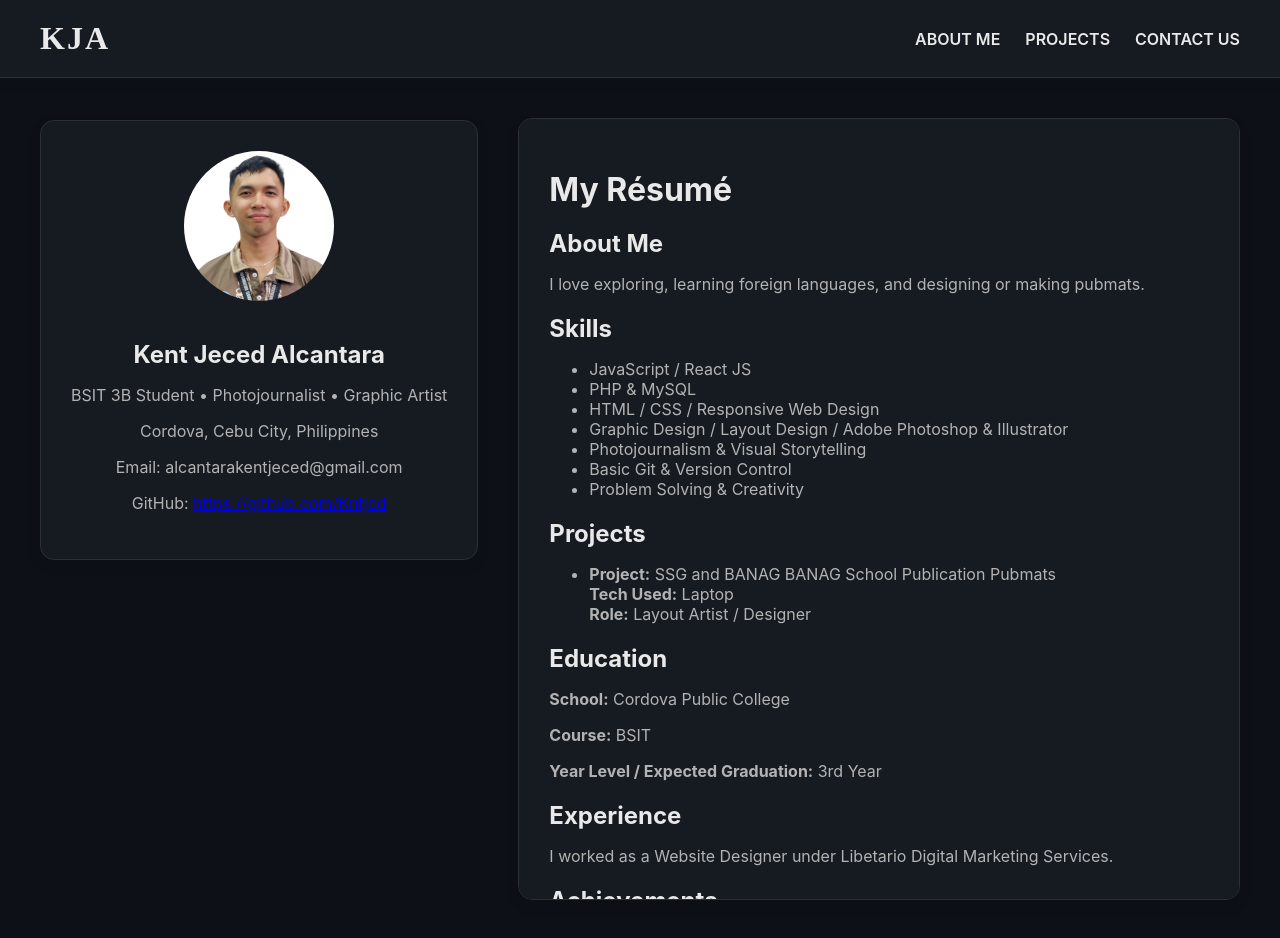
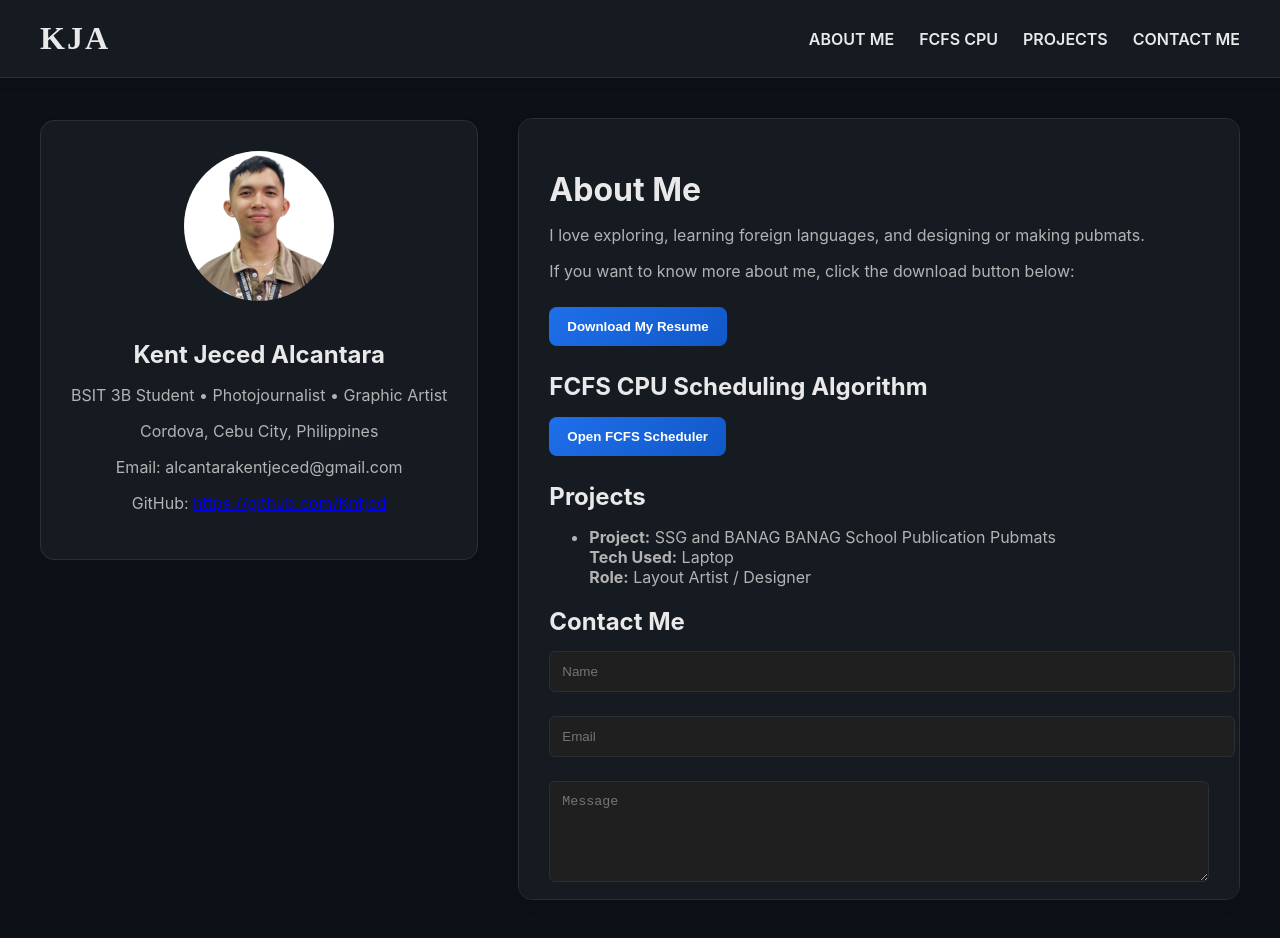
Before and after one commit to Kntjcd/OSFinalProject, a React (Create React App) app: page / in a window 1280 px wide. Built offline with nearby package versions, Linux system fonts and the light colour scheme.

Commit message:
updated app.css and app.js

```diff
--- a/src/App.css
+++ b/src/App.css
@@ -277,3 +277,41 @@ th {
 /* HIDE SCROLLBAR but keep scroll functionality */
 .resume { scrollbar-width: none; }
 .resume::-webkit-scrollbar { display: none; }
+
+
+.contact-form {
+  display: flex;
+  flex-direction: column;
+  gap: 12px;
+  margin-top: 15px;
+}
+
+.contact-form input,
+.contact-form textarea {
+  padding: 12px;
+  border-radius: 6px;
+  border: 1px solid var(--border);
+  background: var(--input-bg);
+  color: var(--input-text);
+  transition: 0.3s;
+}
+
+.contact-form button {
+  width: fit-content;
+  background: var(--button-bg);
+  color: var(--button-text);
+  border-radius: 8px;
+  padding: 12px 18px;
+  font-weight: 600;
+  cursor: pointer;
+  transition: 0.3s;
+}
+
+.contact-form button:hover {
+  opacity: 0.85;
+}
+
+/* Resume Download Button */
+.resume a button {
+  margin-top: 10px;
+}
--- a/src/App.js
+++ b/src/App.js
@@ -22,7 +22,7 @@ function App() {
   };
 
   /* ========================
-      STATES
+      FCFS CPU SCHEDULING STATES
   ========================= */
   const [processName, setProcessName] = useState("");
   const [arrival, setArrival] = useState("");
@@ -33,9 +33,6 @@ function App() {
   const [gantt, setGantt] = useState([]);
   const [showFCFS, setShowFCFS] = useState(false);
 
-  /* ========================
-      ADD PROCESS
-  ========================= */
   const addProcess = () => {
     if (!processName || arrival === "" || burst === "") {
       alert("Fill up all fields.");
@@ -52,18 +49,12 @@ function App() {
     setBurst("");
   };
 
-  /* ========================
-      CLEAR TABLE
-  ========================= */
   const clearTable = () => {
     setProcesses([]);
     setResults([]);
     setGantt([]);
   };
 
-  /* ========================
-      FCFS CALCULATION
-  ========================= */
   const calculateFCFS = () => {
     if (processes.length === 0) {
       alert("Please add at least one process.");
@@ -99,6 +90,21 @@ function App() {
     setGantt(ganttData);
   };
 
+  /* ========================
+      CONTACT FORM STATE
+  ========================= */
+  const [contactName, setContactName] = useState("");
+  const [contactEmail, setContactEmail] = useState("");
+  const [contactMessage, setContactMessage] = useState("");
+
+  const handleContactSubmit = (e) => {
+    e.preventDefault();
+    alert(`Thank you ${contactName}! Your message has been sent.`);
+    setContactName("");
+    setContactEmail("");
+    setContactMessage("");
+  };
+
   return (
     <div className={`app-wrapper ${theme}`}>
       {/* THEME TOGGLE BUTTON */}
@@ -111,8 +117,9 @@ function App() {
         <div className="logo">KJA</div>
         <nav className="menu">
           <a href="#about">ABOUT ME</a>
+          <a href="#fcfs">FCFS CPU</a>
           <a href="#projects">PROJECTS</a>
-          <a href="#contact">CONTACT US</a>
+          <a href="#contact">CONTACT ME</a>
         </nav>
       </header>
 
@@ -132,57 +139,23 @@ function App() {
         {/* RIGHT PANEL */}
         <div className="resume">
           {/* ABOUT ME */}
-          <h1 id="about">My Résumé</h1>
-          <h2>About Me</h2>
-          <p>I love exploring, learning foreign languages, and designing or making pubmats.</p>
+          <h1 id="about">About Me</h1>
+          <p>
+            I love exploring, learning foreign languages, and designing or making pubmats.
+          </p>
+          <p>
+            If you want to know more about me, click the download button below:
+          </p>
+          <a href="/resume.pdf" download>
+            <button>Download My Resume</button>
+          </a>
 
-          {/* SKILLS */}
-          <h2>Skills</h2>
-          <ul>
-            <li>JavaScript / React JS</li>
-            <li>PHP & MySQL</li>
-            <li>HTML / CSS / Responsive Web Design</li>
-            <li>Graphic Design / Layout Design / Adobe Photoshop & Illustrator</li>
-            <li>Photojournalism & Visual Storytelling</li>
-            <li>Basic Git & Version Control</li>
-            <li>Problem Solving & Creativity</li>
-          </ul>
-
-          {/* PROJECTS */}
-          <h2 id="projects">Projects</h2>
-          <ul>
-            <li>
-              <b>Project:</b> SSG and BANAG BANAG School Publication Pubmats<br />
-              <b>Tech Used:</b> Laptop<br />
-              <b>Role:</b> Layout Artist / Designer
-            </li>
-          </ul>
-
-          {/* EDUCATION */}
-          <h2>Education</h2>
-          <p><b>School:</b> Cordova Public College</p>
-          <p><b>Course:</b> BSIT</p>
-          <p><b>Year Level / Expected Graduation:</b> 3rd Year</p>
-
-          {/* EXPERIENCE */}
-          <h2>Experience</h2>
-          <p>I worked as a Website Designer under Libetario Digital Marketing Services.</p>
-
-          {/* ACHIEVEMENTS */}
-          <h2>Achievements</h2>
-          <p>I have been a consistent SSG Officer from my First Year College until now.</p>
-
-          {/* LANGUAGES */}
-          <h2>Languages</h2>
-          <p>Cebuano, Tagalog, Ilonggo, English</p>
-
-          {/* CPU Scheduling Simulation Button */}
-          <h2>CPU Scheduling Simulation</h2>
+          {/* FCFS CPU SCHEDULING */}
+          <h2 id="fcfs">FCFS CPU Scheduling Algorithm</h2>
           <button onClick={() => setShowFCFS(true)}>
-            First Come First Serve Scheduling Algorithm
+            Open FCFS Scheduler
           </button>
 
-          {/* FCFS MODAL */}
           {showFCFS && (
             <div className="modal-bg">
               <div className="modal-box">
@@ -191,7 +164,6 @@ function App() {
                 </button>
 
                 <h2>First Come First Serve Scheduling Algorithm</h2>
-
                 <div className="input-section">
                   <input
                     type="text"
@@ -223,7 +195,6 @@ function App() {
                   </div>
                 </div>
 
-                {/* TABLE */}
                 <table>
                   <thead>
                     <tr>
@@ -260,7 +231,6 @@ function App() {
                   </tbody>
                 </table>
 
-                {/* GANTT */}
                 <h3>Gantt Chart</h3>
                 <div className="gantt">
                   {gantt.map((g) => (
@@ -273,25 +243,42 @@ function App() {
             </div>
           )}
 
-          {/* GALLERY */}
-          <h2>My Layout Gallery</h2>
-          <div className="gallery">
-            {["layout1.jpg", "layout2.jpg", "layout3.jpg", "layout4.jpg"].map(
-              (img, index) => (
-                <img
-                  key={index}
-                  src={img}
-                  className="gallery-item"
-                  alt={`Project ${index + 1}`}
-                />
-              )
-            )}
-          </div>
+          {/* PROJECTS */}
+          <h2 id="projects">Projects</h2>
+          <ul>
+            <li>
+              <b>Project:</b> SSG and BANAG BANAG School Publication Pubmats<br />
+              <b>Tech Used:</b> Laptop<br />
+              <b>Role:</b> Layout Artist / Designer
+            </li>
+          </ul>
 
-          {/* CONTACT US */}
+          {/* CONTACT ME */}
           <h2 id="contact">Contact Me</h2>
-          <p>Email: alcantarakentjeced@gmail.com</p>
-          <p>GitHub: <a href="https://github.com/Kntjcd" target="_blank">https://github.com/Kntjcd</a></p>
+          <form onSubmit={handleContactSubmit} className="contact-form">
+            <input
+              type="text"
+              placeholder="Name"
+              value={contactName}
+              onChange={(e) => setContactName(e.target.value)}
+              required
+            />
+            <input
+              type="email"
+              placeholder="Email"
+              value={contactEmail}
+              onChange={(e) => setContactEmail(e.target.value)}
+              required
+            />
+            <textarea
+              placeholder="Message"
+              value={contactMessage}
+              onChange={(e) => setContactMessage(e.target.value)}
+              rows={5}
+              required
+            />
+            <button type="submit">Send Message</button>
+          </form>
         </div>
       </div>
     </div>
```
